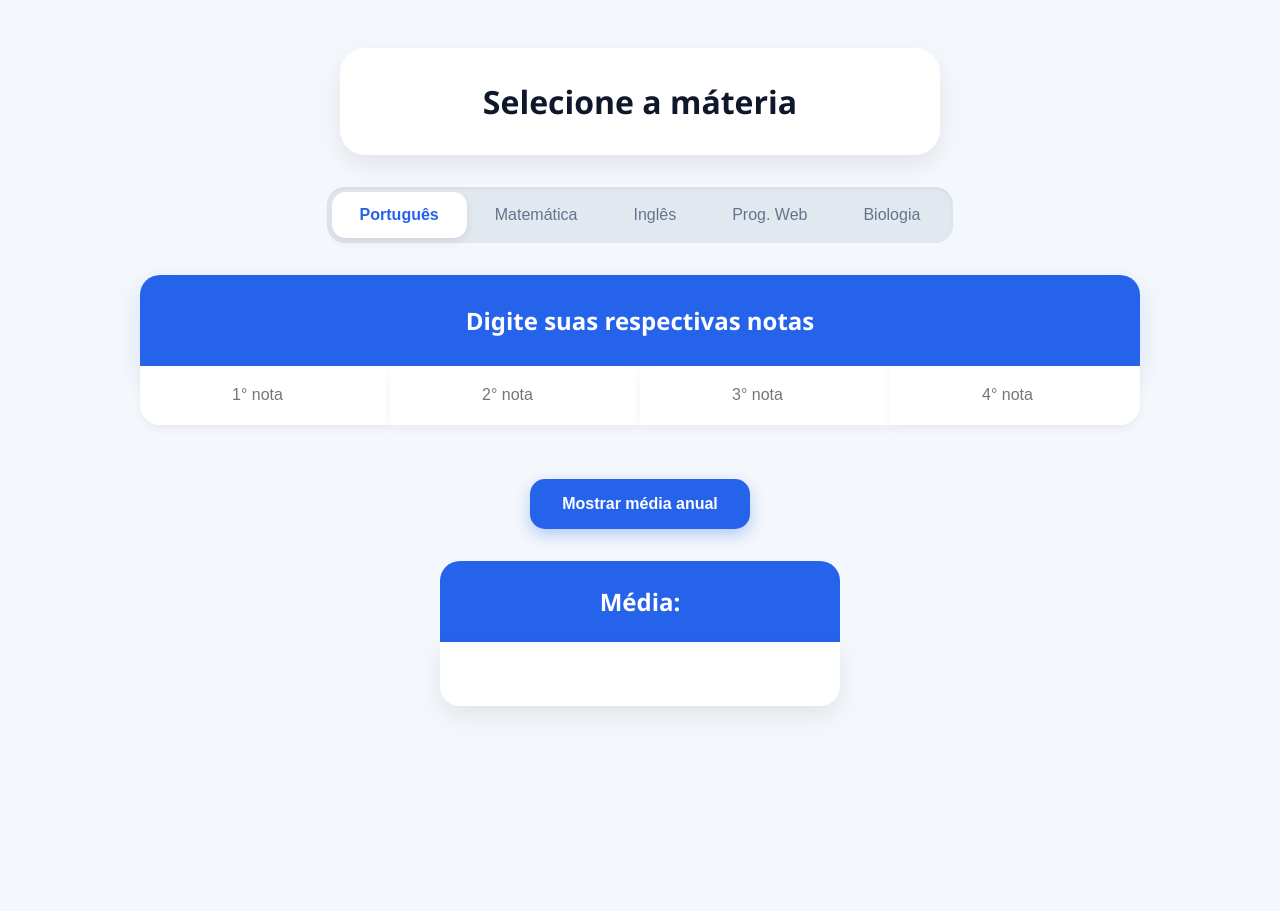
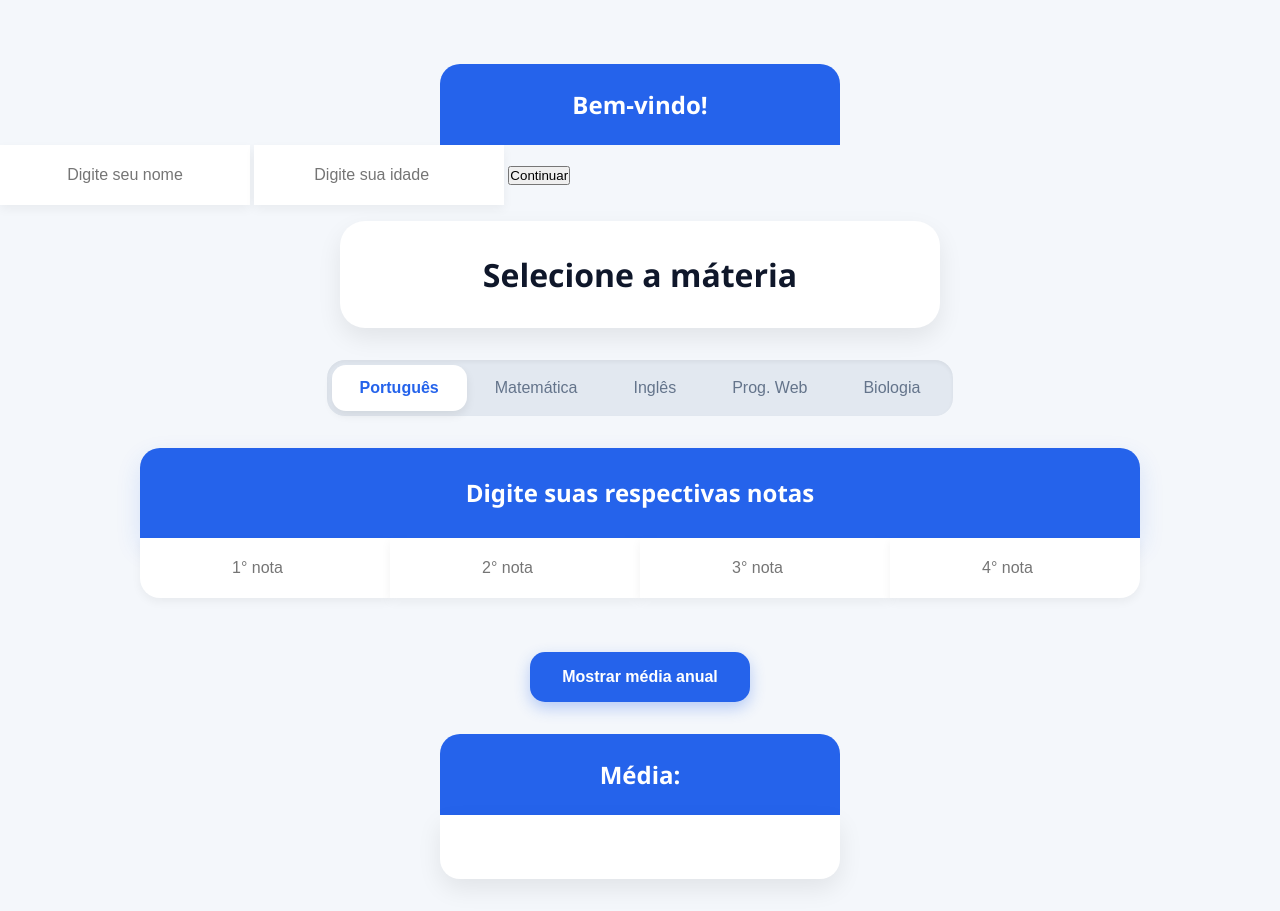
Before and after one commit to pedroarthursouza1012-sudo/Atividades-FIC-PW, a plain HTML site: page Média-de-notas/index.html in a window 1280 px wide. Before the commit the page ends 800 px from the top, so only its background shows below. Drawn offline with Linux system fonts and the light colour scheme.

Commit message:
Add modal for student name and age input

```diff
--- a/Média-de-notas/index.html
+++ b/Média-de-notas/index.html
@@ -7,6 +7,20 @@
     <link rel="stylesheet" href="style.css">
 </head>
 <body>
+
+<div id="modal" class="modal">
+    <div class="modal-conteudo">
+        <h2>Bem-vindo!</h2>
+
+        <input type="text" id="nomeAluno" placeholder="Digite seu nome">
+
+        <input type="number" id="idadeAluno" placeholder="Digite sua idade">
+
+        <button onclick="salvarAluno()" class="btn-modal">
+            Continuar
+        </button>
+    </div>
+</div>
 
     <h1>Selecione a máteria</h1>
     <div class="segmento">
```
